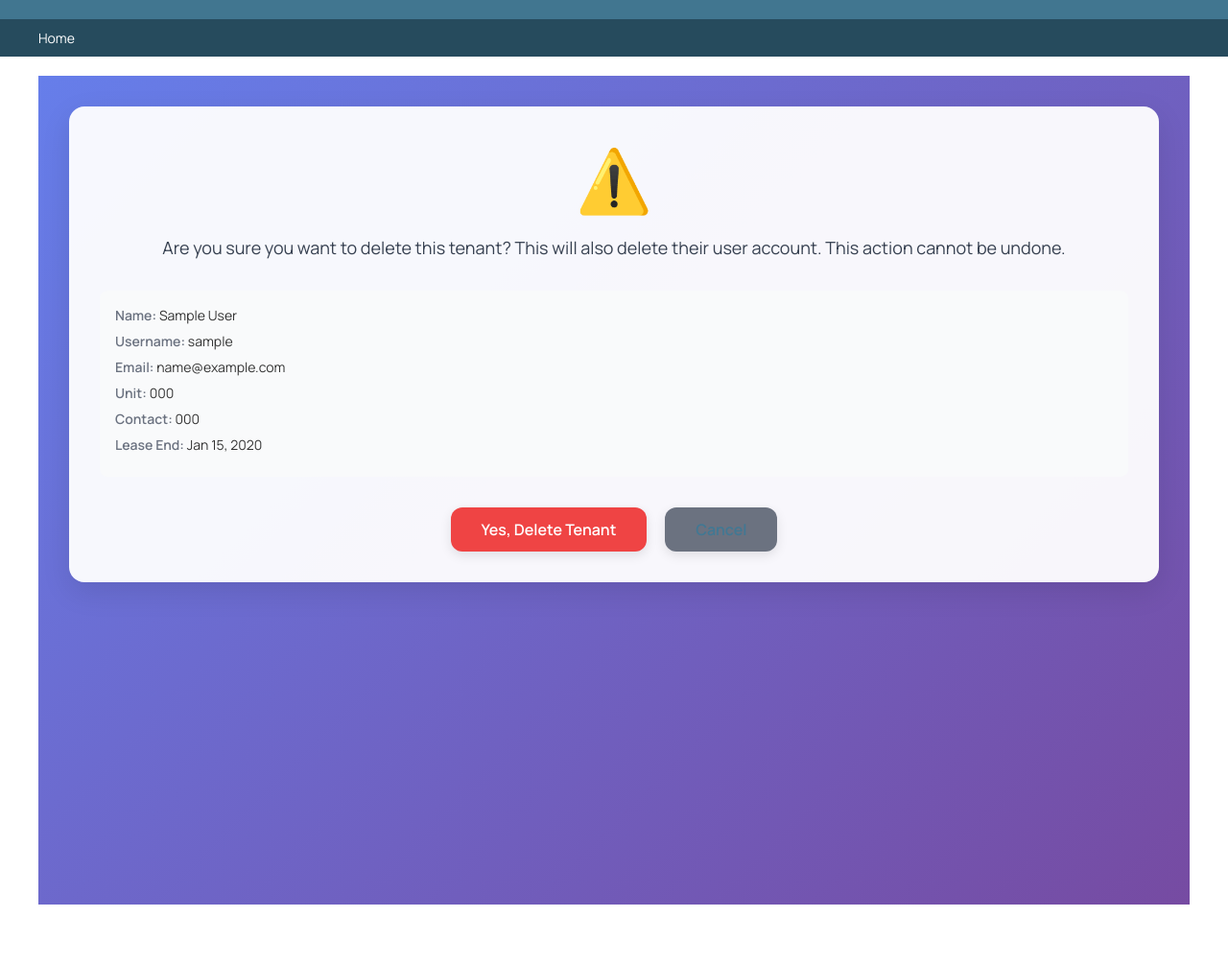
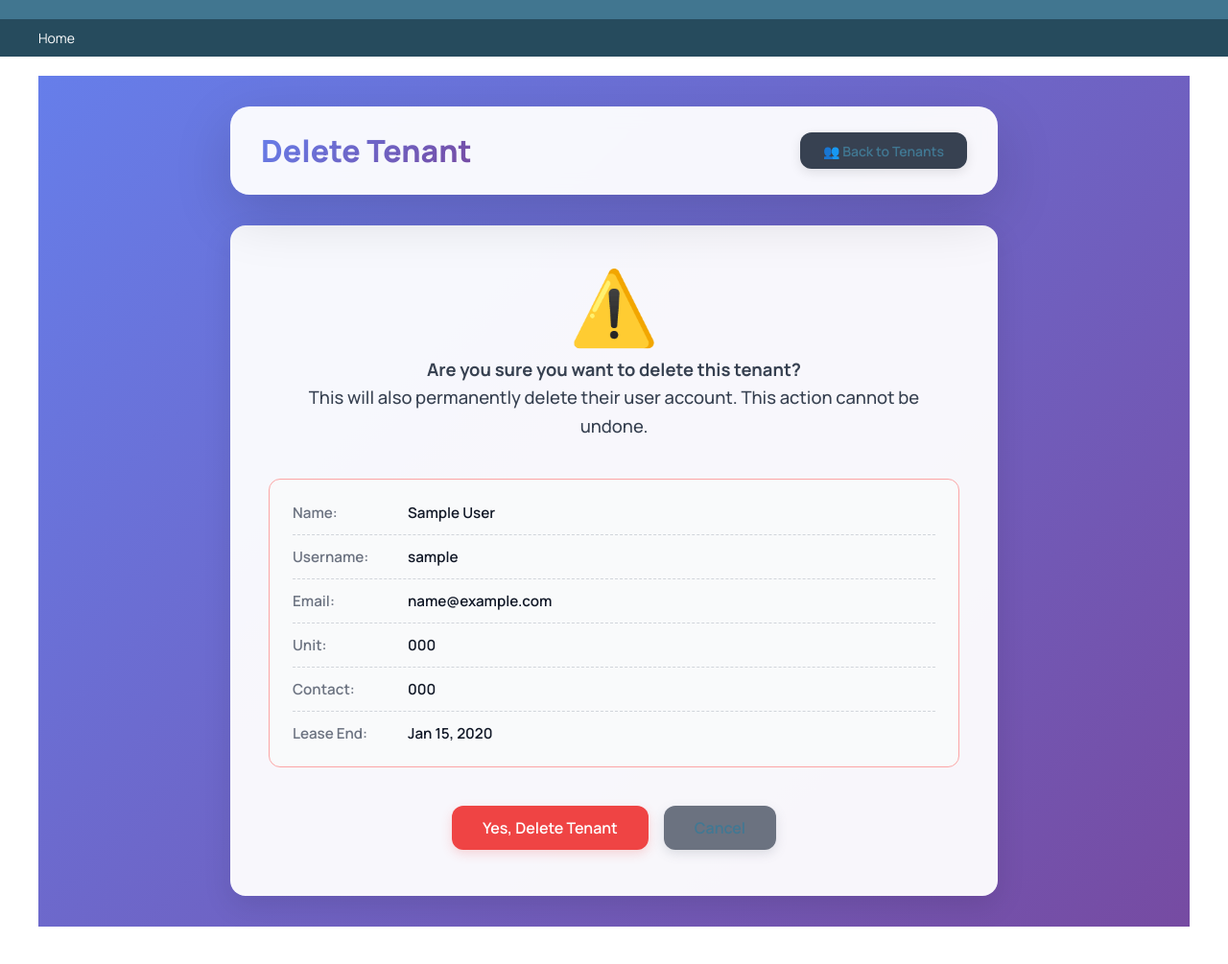
Before and after one commit to phlppdsqtd/NorthLink, a Django app: page /admin-dashboard/tenants/1/delete/ in a window 1280 px wide. Shown: the whole page at 96% size. Before the commit the page ends 943 px from the top, so only its background shows below. Run offline with Django 5.2, Linux system fonts and the light colour scheme; tables that the repository leaves empty hold one stand-in row (values such as "Sample post"); some libraries are stand-ins or nearby versions.

Commit message:
Updated tenant_confirm_delete

```diff
--- a/templates/admin_dashboard/tenant_confirm_delete.html
+++ b/templates/admin_dashboard/tenant_confirm_delete.html
@@ -7,25 +7,35 @@
 
     * {
         font-family: 'Manrope', sans-serif;
+        box-sizing: border-box;
     }
 
     .admin-container {
         background: linear-gradient(135deg, #667eea 0%, #764ba2 100%);
         min-height: 100vh;
         padding: 2rem;
+        display: flex;
+        flex-direction: column;
+        align-items: center;
     }
 
+    /* Standardized Header */
     .admin-header {
         background: rgba(255, 255, 255, 0.95);
         backdrop-filter: blur(10px);
         border-radius: 20px;
-        padding: 2rem;
+        padding: 1.5rem 2rem;
         margin-bottom: 2rem;
         box-shadow: 0 20px 60px rgba(0, 0, 0, 0.15);
+        display: flex;
+        justify-content: space-between;
+        align-items: center;
+        width: 100%;
+        max-width: 800px;
     }
 
     .admin-title {
-        font-size: 2.5rem;
+        font-size: 2rem;
         font-weight: 800;
         background: linear-gradient(135deg, #667eea 0%, #764ba2 100%);
         -webkit-background-clip: text;
@@ -33,42 +43,99 @@
         margin: 0;
     }
 
+    .btn-dashboard {
+        background: #374151;
+        color: white;
+        padding: 0.6rem 1.5rem;
+        border-radius: 12px;
+        text-decoration: none;
+        font-weight: 600;
+        display: inline-flex;
+        align-items: center;
+        transition: all 0.3s ease;
+        box-shadow: 0 4px 12px rgba(0, 0, 0, 0.1);
+    }
+
+    .btn-dashboard:hover {
+        background: #1f2937;
+        transform: translateY(-2px);
+        box-shadow: 0 6px 20px rgba(0, 0, 0, 0.15);
+    }
+
+    /* Content Card */
     .content-card {
         background: rgba(255, 255, 255, 0.95);
         border-radius: 16px;
-        padding: 2rem;
+        padding: 3rem 2.5rem;
         box-shadow: 0 10px 30px rgba(0, 0, 0, 0.1);
         text-align: center;
+        width: 100%;
+        max-width: 800px;
     }
 
     .warning-icon {
-        font-size: 4rem;
-        color: #f59e0b;
+        font-size: 4.5rem;
         margin-bottom: 1rem;
+        line-height: 1;
+        animation: pulse 2s infinite;
+    }
+
+    @keyframes pulse {
+        0% { transform: scale(1); }
+        50% { transform: scale(1.05); }
+        100% { transform: scale(1); }
     }
 
     .delete-message {
-        font-size: 1.125rem;
+        font-size: 1.15rem;
         color: #374151;
-        margin-bottom: 2rem;
+        margin-bottom: 2.5rem;
+        line-height: 1.6;
+        font-weight: 500;
+        padding: 0 1rem;
     }
 
+    /* Standardized Key-Value Details Display */
     .tenant-details {
         background: #f9fafb;
-        padding: 1rem;
-        border-radius: 8px;
-        margin-bottom: 2rem;
+        padding: 1.5rem;
+        border-radius: 12px;
+        margin-bottom: 2.5rem;
         text-align: left;
+        border: 1px solid #fca5a5; /* Subtle red border for context */
     }
 
     .tenant-detail {
-        margin-bottom: 0.5rem;
-        font-size: 0.875rem;
+        margin-bottom: 0.75rem;
+        font-size: 0.95rem;
+        display: flex;
+        border-bottom: 1px dashed #d1d5db;
+        padding-bottom: 0.75rem;
+    }
+
+    .tenant-detail:last-child {
+        margin-bottom: 0;
+        padding-bottom: 0;
+        border-bottom: none;
     }
 
     .tenant-label {
         font-weight: 600;
         color: #6b7280;
+        min-width: 120px;
+        flex-shrink: 0;
+    }
+
+    .tenant-value {
+        color: #111827;
+        font-weight: 600;
+    }
+
+    /* Standardized Flexbox Button Group */
+    .button-group {
+        display: flex;
+        gap: 1rem;
+        justify-content: center;
     }
 
     .btn-delete {
@@ -80,15 +147,17 @@
         font-weight: 600;
         font-size: 1rem;
         cursor: pointer;
-        margin-right: 1rem;
         transition: all 0.3s ease;
-        box-shadow: 0 4px 12px rgba(0, 0, 0, 0.1);
+        box-shadow: 0 4px 12px rgba(239, 68, 68, 0.2);
+        display: inline-flex;
+        align-items: center;
+        justify-content: center;
     }
 
     .btn-delete:hover {
         background: #dc2626;
         transform: translateY(-2px);
-        box-shadow: 0 6px 20px rgba(0, 0, 0, 0.15);
+        box-shadow: 0 6px 20px rgba(239, 68, 68, 0.3);
     }
 
     .btn-cancel {
@@ -100,51 +169,95 @@
         font-weight: 600;
         font-size: 1rem;
         text-decoration: none;
-        display: inline-block;
+        display: inline-flex;
+        align-items: center;
+        justify-content: center;
         transition: all 0.3s ease;
-        box-shadow: 0 4px 12px rgba(0, 0, 0, 0.1);
+        box-shadow: 0 4px 12px rgba(107, 114, 128, 0.2);
     }
 
     .btn-cancel:hover {
         background: #4b5563;
         transform: translateY(-2px);
-        box-shadow: 0 6px 20px rgba(0, 0, 0, 0.15);
+        box-shadow: 0 6px 20px rgba(107, 114, 128, 0.3);
+    }
+
+    /* Mobile Responsiveness */
+    @media (max-width: 640px) {
+        .admin-container {
+            padding: 1rem;
+        }
+
+        .admin-header {
+            flex-direction: column;
+            gap: 1rem;
+            text-align: center;
+        }
+
+        .tenant-detail {
+            flex-direction: column;
+            gap: 0.25rem;
+        }
+
+        .button-group {
+            flex-direction: column;
+        }
+
+        .btn-delete, .btn-cancel {
+            width: 100%;
+        }
     }
 </style>
 {% endblock %}
 
 {% block content %}
 <div class="admin-container">
-    <!-- Confirmation -->
+
+    <div class="admin-header">
+        <h1 class="admin-title">Delete Tenant</h1>
+        <a href="{% url 'admin_dashboard:tenant_list' %}" class="btn-dashboard">👥 Back to Tenants</a>
+    </div>
+
     <div class="content-card">
         <div class="warning-icon">⚠️</div>
-        <p class="delete-message">Are you sure you want to delete this tenant? This will also delete their user account. This action cannot be undone.</p>
+        <p class="delete-message">
+            <strong>Are you sure you want to delete this tenant?</strong><br>
+            This will also permanently delete their user account. This action cannot be undone.
+        </p>
 
         <div class="tenant-details">
             <div class="tenant-detail">
-                <span class="tenant-label">Name:</span> {{ tenant.user.get_full_name }}
+                <span class="tenant-label">Name:</span>
+                <span class="tenant-value">{{ tenant.user.get_full_name }}</span>
             </div>
             <div class="tenant-detail">
-                <span class="tenant-label">Username:</span> {{ tenant.user.username }}
+                <span class="tenant-label">Username:</span>
+                <span class="tenant-value">{{ tenant.user.username }}</span>
             </div>
             <div class="tenant-detail">
-                <span class="tenant-label">Email:</span> {{ tenant.user.email|default:"-" }}
+                <span class="tenant-label">Email:</span>
+                <span class="tenant-value">{{ tenant.user.email|default:"-" }}</span>
             </div>
             <div class="tenant-detail">
-                <span class="tenant-label">Unit:</span> {{ tenant.unit.unit_code|default:"No Unit" }}
+                <span class="tenant-label">Unit:</span>
+                <span class="tenant-value">{{ tenant.unit.unit_code|default:"No Unit" }}</span>
             </div>
             <div class="tenant-detail">
-                <span class="tenant-label">Contact:</span> {{ tenant.contact_number|default:"-" }}
+                <span class="tenant-label">Contact:</span>
+                <span class="tenant-value">{{ tenant.contact_number|default:"-" }}</span>
             </div>
             <div class="tenant-detail">
-                <span class="tenant-label">Lease End:</span> {{ tenant.lease_end|date:"M d, Y"|default:"-" }}
+                <span class="tenant-label">Lease End:</span>
+                <span class="tenant-value">{{ tenant.lease_end|date:"M d, Y"|default:"-" }}</span>
             </div>
         </div>
 
         <form method="post">
             {% csrf_token %}
-            <button type="submit" class="btn-delete">Yes, Delete Tenant</button>
-            <a href="{% url 'admin_dashboard:tenant_list' %}" class="btn-cancel">Cancel</a>
+            <div class="button-group">
+                <button type="submit" class="btn-delete">Yes, Delete Tenant</button>
+                <a href="{% url 'admin_dashboard:tenant_list' %}" class="btn-cancel">Cancel</a>
+            </div>
         </form>
     </div>
 </div>
```
